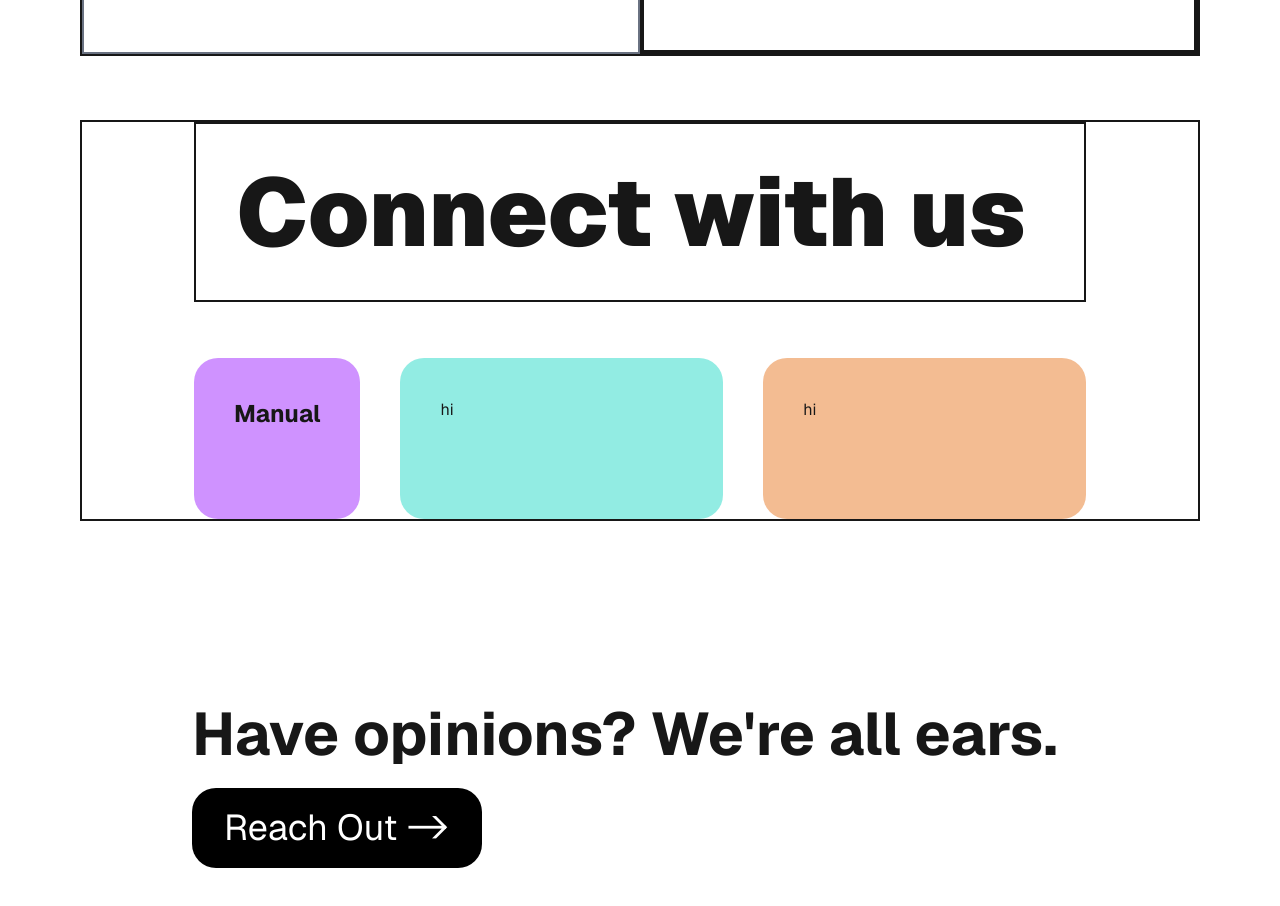
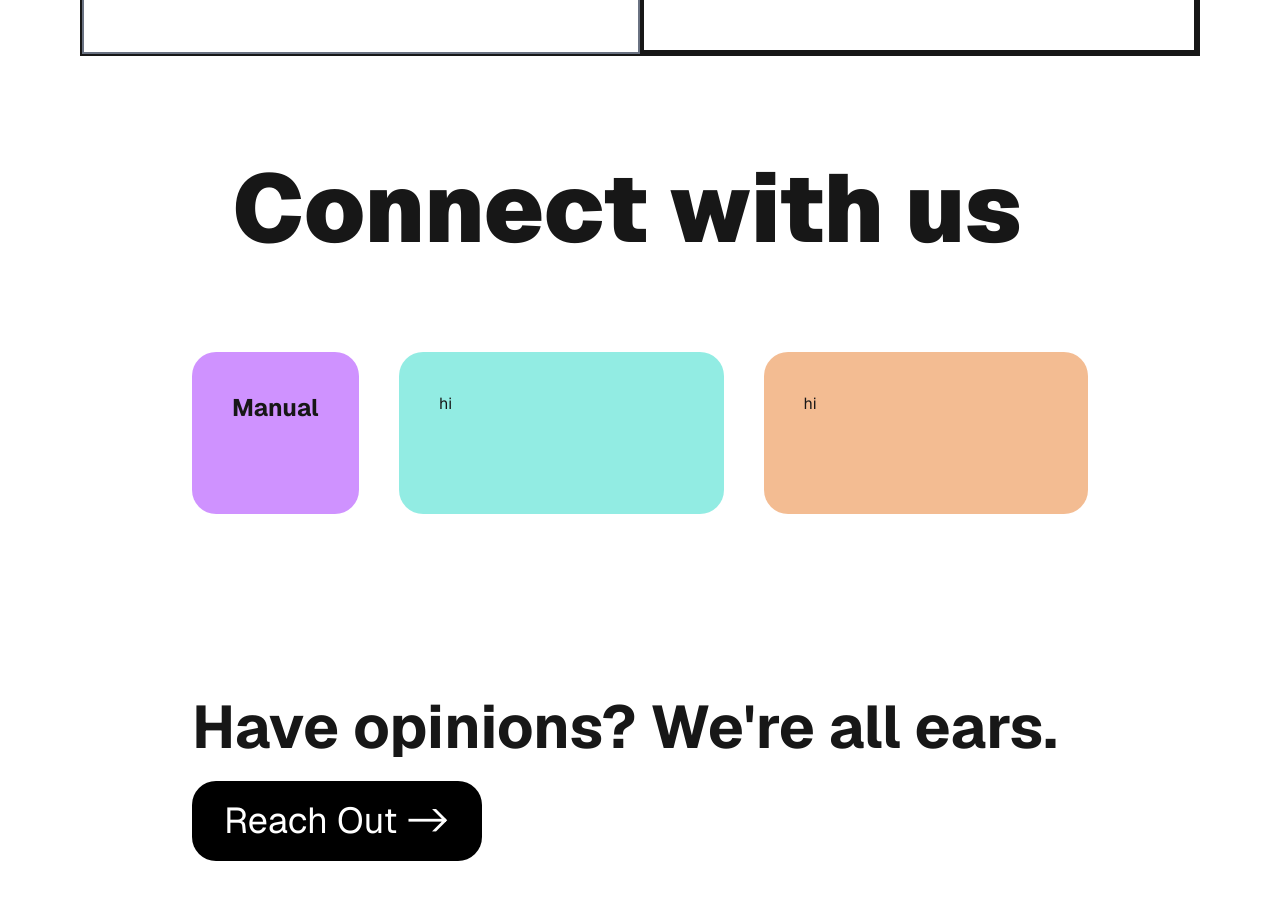
Before and after one commit to Nuclear-app/www, a Next.js app: page / in a window 1280 px wide. Shown: the part 5400-6306 px from the top of the page. Built offline with nearby package versions, Linux system fonts and the light colour scheme.

Commit message:
Connect incomplete

```diff
--- a/components/connect.tsx
+++ b/components/connect.tsx
@@ -1,7 +1,7 @@
 const Connect = () => {
   return (
-    <div className="border-2 w-full grid grid-cols-3 gap-14 px-28">
-      <div className="text-8xl font-black col-span-3 border-2 p-10">Connect with us</div>
+    <div className="w-full grid grid-cols-3 gap-14 px-28">
+      <div className="text-8xl font-black col-span-3 p-10">Connect with us</div>
       <div className="col-span-3 flex flex-row justify-between gap-10">
         <div className="w-1/5 p-10 rounded-3xl bg-[#9000FF6D]">
           <div className="text-2xl font-bold">Manual</div>
```
